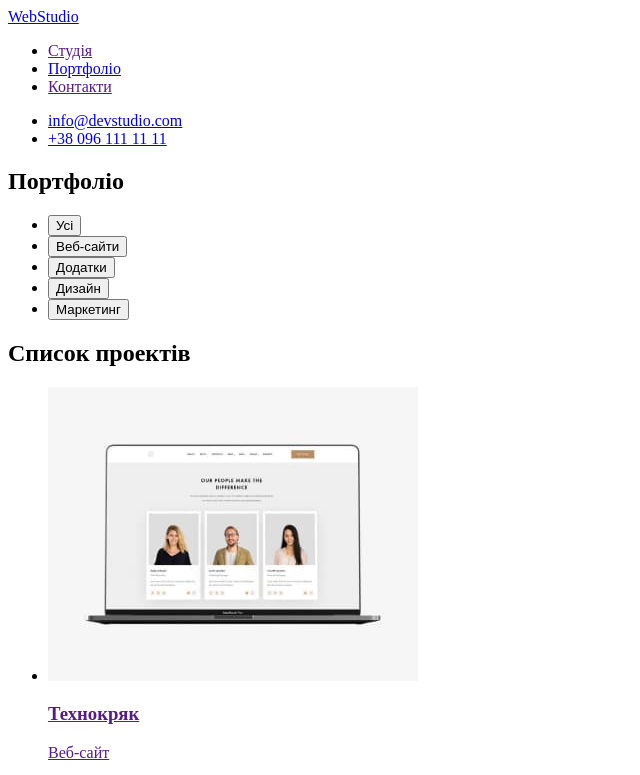
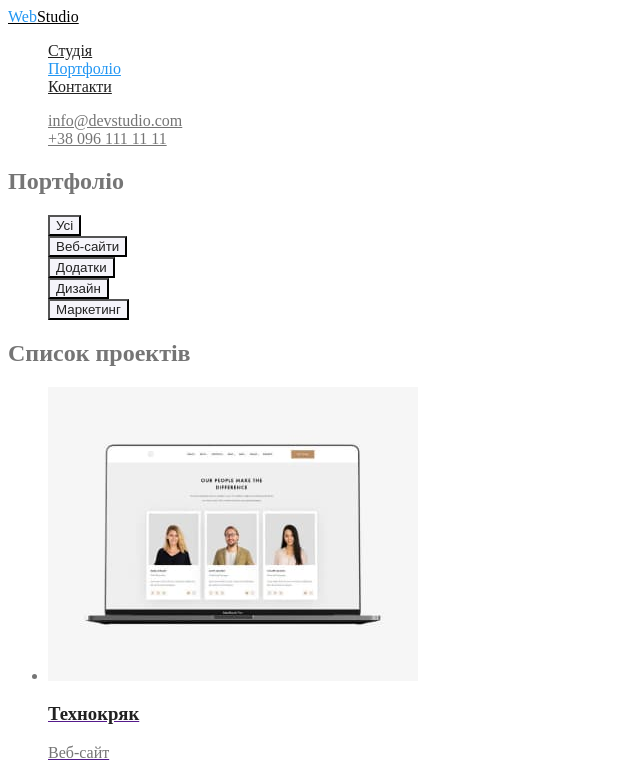
Before and after one commit to Minutestatic/goit-markup-hw-02, a plain HTML site: page portfolio.html in a window 1280 px wide. Shown: the top 775 px of the page, without its empty margins (0-640 px from the left). Drawn offline with Linux system fonts and the light colour scheme.

Commit message:
Добавляет классы и цвет текста

```diff
--- a/css/styles.css
+++ b/css/styles.css
@@ -8,7 +8,15 @@
 :root {
   --primary-text-color: #757575;
   --title-text-color: #212121;
-  --acent-color: #2196f3;
+  --acent-text-color: #2196f3;
+  --withe-text-color: #ffffff;
+  --black-text-color: #000000;
+
+  --link-footer-color: rgba(255, 255, 255, 0.6);
+
+  --main-page-color: #ffffff;
+  --secondary-page-color: #f5f4fa;
+  --footer-color: #2f303a;
 }
 
 .list {
@@ -16,45 +24,54 @@
 }
 
 body {
-  border-color: #ffffff;
+  border-color: var(--main-page-color);
   color: var(--primary-text-color);
 }
+
+/* Footer */
+
 /* Site logo */
-
 .logo {
-  color: #000000;
+  color: var(--black-text-color);
 }
 
 /* .logo:hover,
 .logo:focus {
-  color: var(--acent-color);
+  color: var(--acent-text-color);
 } */
 
 .logo span {
-  color: var(--acent-color);
+  color: var(--acent-text-color);
 }
-
+/* Footer-nav */
 .site-nav .link {
-  color: #212121;
+  color: var(--title-text-color);
 }
 
 .site-nav .link:hover,
 .site-nav .link:focus {
-  color: var(--acent-color);
+  color: var(--acent-text-color);
 }
-/* Contact */
+
+.site-nav .link.current {
+  color: var(--acent-text-color);
+}
+/* Footer-Contact */
 .contact .link {
-  color: #757575;
+  color: var(--primary-text-color);
 }
 .contact .link:hover,
 .contact .link:focus {
-  color: var(--acent-color);
+  color: var(--acent-text-color);
 }
+
 /* Main content */
 /* Hero */
+
 .hero-title {
-  color: #ffffff;
+  color: var(--withe-text-color);
 }
+
 /* Section */
 .section-title {
   color: var(--title-text-color);
@@ -70,22 +87,52 @@ body {
 
 /* Footer */
 .page-footer {
-  background-color: #2f303a;
+  background-color: var(--footer-color);
 }
 
 .logo-footer {
-  color: #ffffff;
+  color: var(--withe-text-color);
 }
 
 .logo-footer span {
-  color: var(--acent-color);
+  color: var(--acent-text-color);
 }
 
 .adds-list a {
-  color: rgba(255, 255, 255, 0.6);
+  color: var(--link-footer-color);
 }
 
 .adds-list a[href="https://goo.gl/maps/W5uvphnCs49Fz31s8"]
 {
-  color: #ffffff;
+  color: var(--withe-text-color);
 }
+/* Button! */
+.button {
+  color: var(--black-text-color);
+  background: var(--withe-text-color);
+}
+
+.button.primary {
+  color: var(--withe-text-color);
+  background-color: var(--acent-text-color);
+}
+
+/* Button Project.html */
+.button.content {
+  color: var(--title-text-color);
+  background-color: var(--secondary-page-color);
+}
+.button.content:hover,
+.button.content:focus {
+  color: var(--withe-text-color);
+  background-color: var(--acent-text-color);
+}
+
+/* Portfolio.html */
+/* Main content */
+.project-list h3 {
+  color: var(--title-text-color);
+}
+.project-list p {
+  color: var(--primary-text-color);
+}
--- a/portfolio.html
+++ b/portfolio.html
@@ -5,23 +5,24 @@
     <meta http-equiv="X-UA-Compatible" content="IE=edge" />
     <meta name="viewport" content="width=device-width, initial-scale=1.0" />
     <title>Portfolio</title>
+    <link rel="stylesheet" href="./css/styles.css" />
   </head>
   <body>
     <!-- Шапка страницы -->
     <header>
       <nav>
-        <a href="./index.html">WebStudio</a>
+        <a href="./index.html" class="logo"><span>Web</span>Studio</a>
 
-        <ul>
-          <li><a href="">Студія</a></li>
-          <li><a href="./portfolio.html">Портфоліо</a></li>
-          <li><a href="">Контакти</a></li>
+        <ul class="site-nav list">
+          <li><a href="" class="link">Студія</a></li>
+          <li><a href="./portfolio.html" class="link current">Портфоліо</a></li>
+          <li><a href="" class="link">Контакти</a></li>
         </ul>
       </nav>
 
-      <ul>
-        <li><a href="mailto:info@devstudio.com">info@devstudio.com</a></li>
-        <li><a href="tel:+380961111111">+38 096 111 11 11</a></li>
+      <ul class="contact list">
+        <li><a href="mailto:info@devstudio.com" class="link">info@devstudio.com</a></li>
+        <li><a href="tel:+380961111111" class="link">+38 096 111 11 11</a></li>
       </ul>
     </header>
     <!-- Основной контент страницы -->
@@ -29,28 +30,28 @@
       <!-- Фильтры -->
       <section>
         <h1>Портфоліо</h1>
-        <ul>
+        <ul class="list">
           <li>
-            <button type="button">Усі</button>
+            <button type="button" class="button content">Усі</button>
           </li>
           <li>
-            <button type="button">Веб-сайти</button>
+            <button type="button" class="button content">Веб-сайти</button>
           </li>
           <li>
-            <button type="button">Додатки</button>
+            <button type="button" class="button content">Додатки</button>
           </li>
           <li>
-            <button type="button">Дизайн</button>
+            <button type="button" class="button content">Дизайн</button>
           </li>
           <li>
-            <button type="button">Маркетинг</button>
+            <button type="button" class="button content">Маркетинг</button>
           </li>
         </ul>
       </section>
       <!-- Проекты -->
       <section>
         <h2>Список проектів</h2>
-        <ul>
+        <ul class="project-list">
           <li>
             <a href="">
               <img src="./images/technoquack.jpg" alt="" />
@@ -118,10 +119,10 @@
       </section>
     </main>
     <!-- Подвал -->
-    <footer>
-      <a href="./index.html">WebStudio</a>
-      <address>
-        <ul>
+    <footer class="page-footer">
+      <a href="./index.html" class="logo-footer"><span>Web</span>Studio</a>
+      <address class="adds">
+        <ul class="adds-list list">
           <li>
             <a
               href="https://goo.gl/maps/W5uvphnCs49Fz31s8"
```
Also changed, not shown: index.html (+1 -1 lines).
